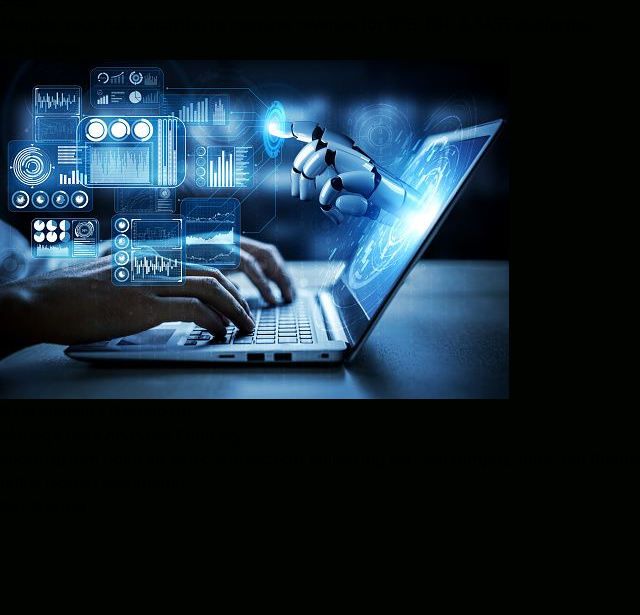
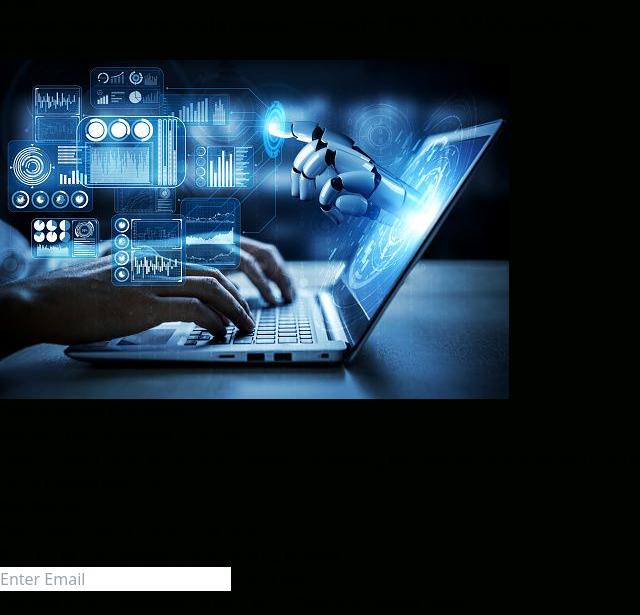
Before and after one commit to Stanlee-Sam/Web-Dev-projects, a React (Vite) app in the folder React/React + tailwind/tailwind react/: page / in a window 1280 px wide. Shown: the part 440-1055 px from the top of the page, without its empty margins (0-640 px from the left). Before the commit the page ends 959 px from the top, so only its background shows below. Built offline with nearby package versions, Linux system fonts and the light colour scheme.

Commit message:
newsletter section

```diff
--- a/React/React + tailwind/tailwind react/src/App.jsx
+++ b/React/React + tailwind/tailwind react/src/App.jsx
@@ -1,12 +1,14 @@
 import Navbar from './components/Navbar/Navbar'
 import Hero from './components/Hero/Hero'
 import Analytics from './components/Analytics/Analytics'
+import Newsletter from './components/Newsletter/Newsletter'
 const App = () => {
   return (
     <div  >
       <Navbar />
       <Hero />
       <Analytics />
+      <Newsletter />
     </div>
   )
 }
--- /dev/null
+++ b/React/React + tailwind/tailwind react/src/components/Newsletter/Newsletter.jsx
@@ -0,0 +1,25 @@
+
+const Newsletter = () => {
+  return (
+    <div className="w-full py-16 text-white px-4">
+      <div className="max-w-[1240px] mx-auto grid lg:grid-cols-3">
+        <div className="lg:col-span-2 my-6">
+            <h1 className="md:text-4xl sm:text-3xl text-2xl py-2 font-bold">
+                Want tips & tricks to optimize your
+            </h1>
+            <p>Sign up to our newsletter and stay up to date</p>
+        </div>
+        <div className="my-4">
+            <div className="flex flex-col sm:flex-row justify-between items-center w-full">
+                <input className = "p-3 rounded-lg text-black flex w-full"type="email" placeholder="Enter Email" />
+                <button className="bg-[#00df9a] w-[200px] rounded-sm font-medium ml-4 px-6 my-6 py-3  text-black">Notify Me</button>
+
+            </div>
+            <p>We care about protection of your data. Read our <span className="text-[#00df9a]">privacy policy.</span></p>
+        </div>
+      </div>
+    </div>
+  )
+}
+
+export default Newsletter
```
